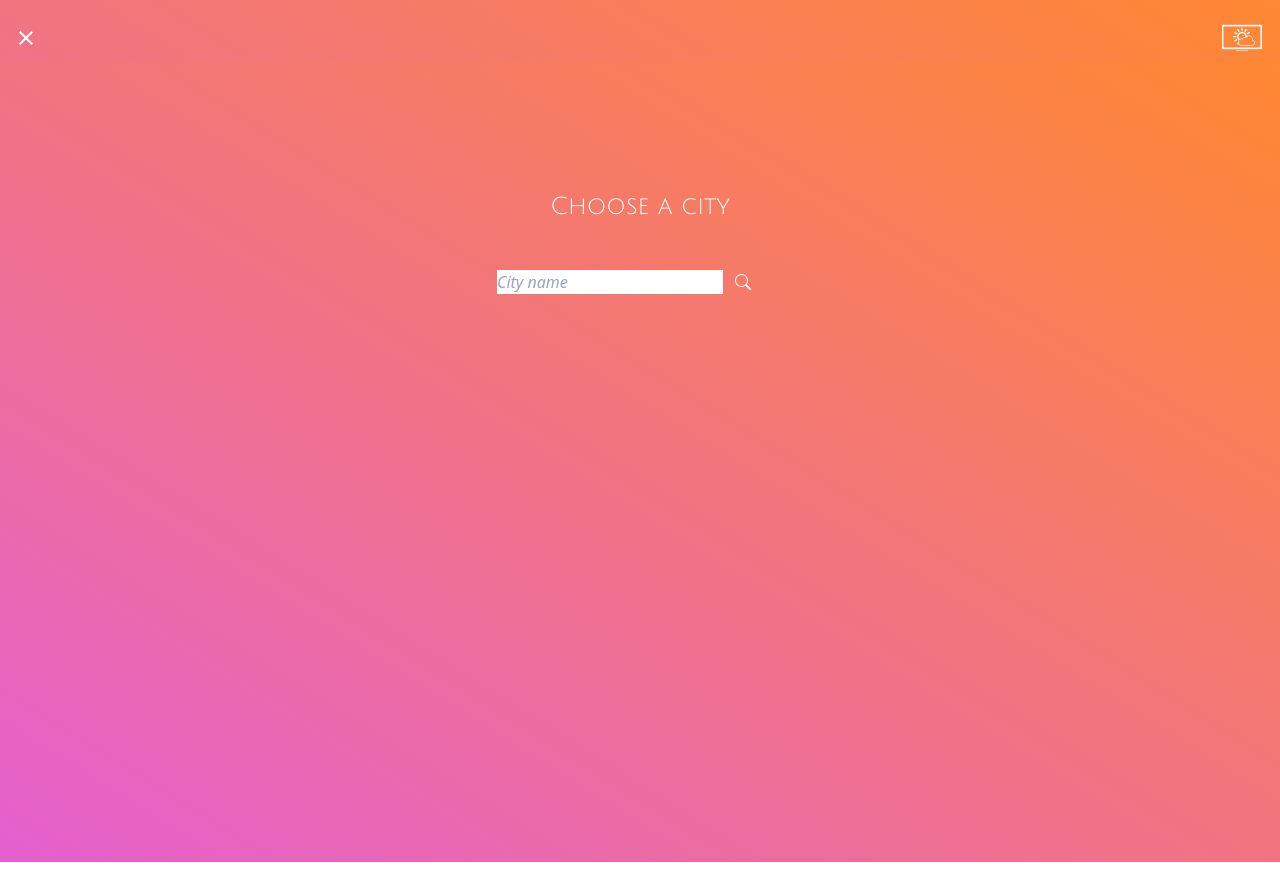
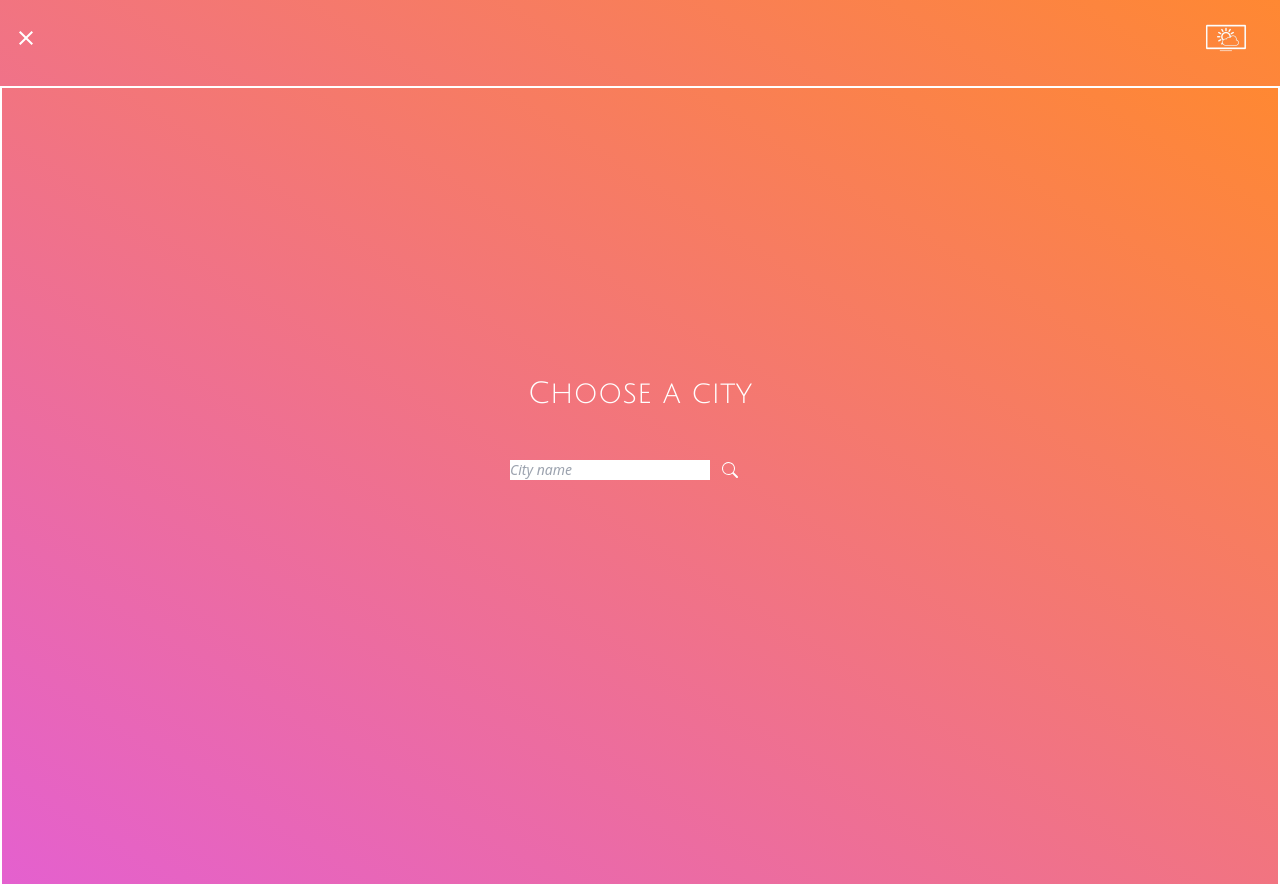
Before and after one commit to JodieAddis/Weather_App, a React (Vite) app: page / in a window 1280 px wide. Both pictures are taken after a click on the button 26 px from the left and 38 px from the top of the page. Before the commit the page ends 862 px from the top, so only its background shows below. Built offline with nearby package versions, Linux system fonts and the light colour scheme.

Commit message:
Responsive : version 1

```diff
--- a/src/Geo.jsx
+++ b/src/Geo.jsx
@@ -75,7 +75,7 @@ export const GeoLocation = () => {
         >
             <header className="w-screen px-3.5 pt-3.5 border-white border-solid border-b-2">
                 <div>
-                    <div className="flex justify-between">
+                    <div className="flex justify-between sm:pb-6">
                         <button onClick={toggleNavBar}>
                             {openNav ? (
                                 <IconContext.Provider
@@ -100,7 +100,7 @@ export const GeoLocation = () => {
                         <img
                             src={Logo}
                             alt="Logo of the website"
-                            className="w-12"
+                            className="w-12 sm:mr-4"
                         />
                     </div>
                     {openNav && (
@@ -109,9 +109,9 @@ export const GeoLocation = () => {
                                 isDarkMode
                                     ? "bg-darkBackground"
                                     : "bg-lightBackground"
-                            } min-h-screen w-full absolute z-10 -ml-3.5`}
+                            } min-h-screen w-full absolute z-10 -ml-3.5 py-40 border-white border-solide border-2`}
                         >
-                            <h2 className="text-white text-center text-2xl font-julius mt-32 mb-12">
+                            <h2 className="text-white text-center text-2xl sm:text-3xl font-julius mt-32 mb-12">
                                 Choose a city
                             </h2>
                             <div className="flex justify-center text-center overflow-y-auto">
@@ -125,7 +125,7 @@ export const GeoLocation = () => {
                                         name="location"
                                         id="input_location"
                                         placeholder="City name"
-                                        className="text-md italic border-darkOrange border-solid border-3"
+                                        className="text-md sm:text-sm italic border-darkOrange border-solid border-3"
                                         value={inputLocation}
                                         onChange={handleInputLocation}
                                     />
@@ -144,7 +144,7 @@ export const GeoLocation = () => {
                     <img
                         src={isDarkMode ? nightCity : dayCity}
                         alt="city contour"
-                        className="flex w-52 mx-auto"
+                        className="flex w-52 sm:w-80 mx-auto"
                     />
                 </div>
             </header>
@@ -176,13 +176,13 @@ export const GeoLocation = () => {
             <footer
                 className={`${
                     isDarkMode ? "bg-darkGrey" : "bg-white"
-                } text-white bg-opacity-10 shrink-0`}
+                } text-white bg-opacity-10 shrink-0 sm:pt-12`}
             >
                 <p className="text-xs text-center py-4">
                     Weather App coded by{" "}
                     <a href="https://github.com/JodieAddis">Jodie Addis</a>
                 </p>
-                <section className="flex flex-row justify-center pb-7">
+                <section className="flex flex-row justify-center pb-7 sm:pb-0 sm:mb-12">
                     <a
                         href="https://www.linkedin.com/in/jodieaddis/"
                         className="mr-3"
--- a/src/Weather.jsx
+++ b/src/Weather.jsx
@@ -68,7 +68,9 @@ export const Weather = ({ lat, lon }) => {
             {data && data.weather && data.weather.length > 0 && (
                 <>
                     <section className=" flex flex-col text-white text-center font-julius">
-                        <h2 className="text-4xl mx-8 mt-6 mb-2">{data.name}</h2>
+                        <h2 className="text-4xl sm:text-3xl mx-8 mt-6 mb-2">
+                            {data.name}
+                        </h2>
                         <p className="text-white mb-5 text-sm">{currentDate}</p>
                         <div
                             className={`${
@@ -79,13 +81,13 @@ export const Weather = ({ lat, lon }) => {
                         >
                             <div className="flex justify-center flex-col content-around text-center my-auto">
                                 <ul>
-                                    <li className="my-4 text-sm">
+                                    <li className="my-4 text-sm sm:text-xs">
                                         {data.weather[0].main}
                                     </li>
-                                    <li className="self-center text-5xl semi-bold my-10 font-phudu">
+                                    <li className="self-center text-5xl sm:text-4xl semi-bold my-10 sm:my-12 font-phudu">
                                         {Math.round(data.main.temp)}°
                                     </li>
-                                    <li className="my-4 text-sm">
+                                    <li className="my-4 text-sm sm:text-xs">
                                         Feels like{" "}
                                         {Math.round(data.main.feels_like)}°
                                     </li>
@@ -94,11 +96,11 @@ export const Weather = ({ lat, lon }) => {
                         </div>
                     </section>
                     <section className="text-white font-julius">
-                        <ul className="flex flex-row justify-around my-9 md:my-4 text-sm">
-                            <li>
+                        <ul className="flex flex-row justify-around sm:justify-center my-9 md:my-5 text-sm  sm:pb-10">
+                            <li className="sm:mr-6">
                                 Min. temp. : {Math.round(data.main.temp_min)}°{" "}
                             </li>
-                            <li>
+                            <li className="sm:ml-6">
                                 Max. temp. : {Math.round(data.main.temp_max)}°
                             </li>
                         </ul>
--- a/src/components/input/Input.jsx
+++ /dev/null
@@ -1,31 +0,0 @@
-import { useRef } from "react";
-
-const Input = (event) => {
-    const country = useRef(null);
-
-    const handleClickEvent = () => {
-        const countryName = country.current.value;
-        console.log(country.current.value);
-    };
-
-    return (
-        <>
-            <form
-                action=""
-                method="get"
-                onSubmit={(event) => event.preventDefault()}
-                //Prevent the refresh
-            >
-                <input
-                    type="text"
-                    name=""
-                    id=""
-                    placeholder="Enter country "
-                    ref={country}
-                />
-                <button onClick={(e) => handleClickEvent(e)}>Search</button>
-            </form>
-            {country}
-        </>
-    );
-};
```
